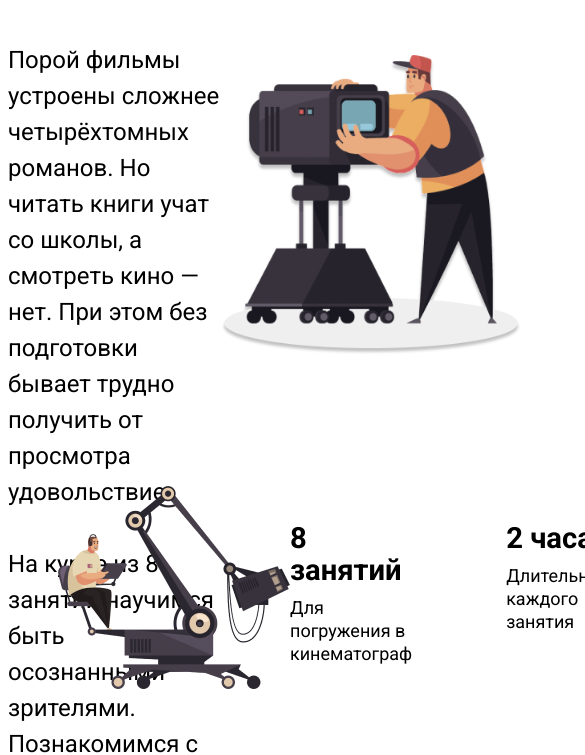
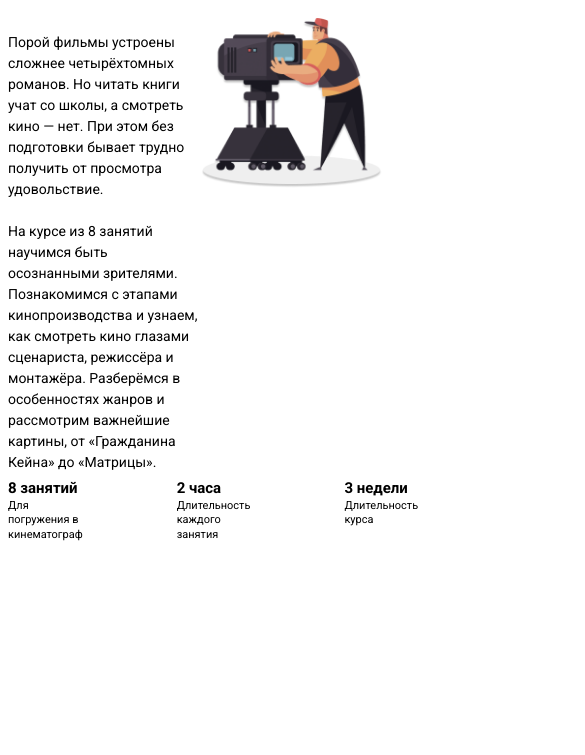
Before and after one commit to 1lkin/task15website, a plain HTML site: page index.html in a window 390 px wide. Shown: the part 91-846 px from the top of the page, 585 px wide, since content can reach past the window. Drawn offline with Linux system fonts and the light colour scheme.

Commit message:
adding middle screen features

```diff
--- a/style.css
+++ b/style.css
@@ -5,11 +5,11 @@ body {
 h1 {
   margin-left: 100px;
   margin-top: 50px;
+  font-size: 55px;
 }
 .top {
   /* border: red solid 2px; */
   display: flex;
-  /* margin: 50px; */
   justify-content: space-around;
 }
 .text {
@@ -18,40 +18,40 @@ h1 {
   left: 0px;
   top: 202px;
 }
-p {
-font-size: 24px;
-font-weight: 400;
-line-height: 36px;
-letter-spacing: 0em;
-text-align: left;
 
+.text p {
+  font-style: normal;
+  font-weight: 400;
+  font-size: 24px;
+  line-height: 130%;
+  letter-spacing: 0em;
+  text-align: left;
 }
 .top img {
-  width: 300px;
-  height: 300px;
+  width: 366px;
+  height: 344px;
   right: 0px;
-  /* top: 226px; */
-  align-self: center;
 }
 .bottom {
   width: 90%;
   justify-content: space-around;
   display: flex;
-  margin-top: 94px;
+  margin-top: calc(300px - 20vw);
   /* margin: 50px; */
   /* border: royalblue 2px solid; */
   align-items: center;
 }
 .bottom img {
   margin-left: 50px;
-  height: 203px;
-  width: 232px;
+  height: 15vw;
+  max-height: 203px;
 }
 .info {
   /* border: black 2px solid; */
   display: flex;
   justify-content: space-around;
   right: 20px;
+  min-width: none;
 }
 .info div {
   font-size: 25px;
@@ -64,7 +64,7 @@ text-align: left;
   font-family: Roboto;
 font-size: 18px;
 font-weight: 400;
-line-height: 23px;
+line-height: 130%;
 letter-spacing: 0em;
 text-align: left;
 margin-top: -20px;
@@ -72,81 +72,38 @@ margin-top: -20px;
 .lesson-duration {
   margin: 0 94px;
 }
-/* .wrapper {
-  display: flex;
-  width: 80%;
-  justify-content: center;
-  margin: 0 10%;
+
+@media screen and (max-width: 829px){
+  h1 {
+    font-size: 32px;
+  }
+  .text {
+    width: 383.41px;
+    height: 216.61px;
+    left: 72px;
+    top: 120px;
+  }
+  .text p {
+    font-size: 14px;
+    line-height: 21px;
+    }
+  .top img {
+    width: 182px;
+    height: 170px;
+    left: 565.45px;
+    top: 134.19px;
+  }
+  .bottom img {
+    display: none;
+  }
+  .info h3 {
+  font-size: 15px;
+  }
+  .info p {
+    font-size: 11px;
+  }
 }
-.left {
-  display: inline-block;
-  background-color: #b99566;
-  width: 22%;
-  height: 40vh;
-  margin: 0 1px;
-}
-.right {
-  display: inline-block;
-  width: 75%;
-  height: calc(100vh - 300px);
-  margin: 0 1px;
-  background-color:#b99566;
-} */
-
-
-
-
-
-
-
-/* .top {
-
-  background-color:red;
-  position:relative;
-}
-
-.text {
-  width:662px;
-  height:374px;
-  background-color:#999999;
-  position:absolute;
-  left: 124px;
-}
-img {
-  width:366px;
-  height:344px;
-  background-color:#666666;
-  position:absolute;
-  right:124px;
-} */
-
-
-
-
-
-
-
-
-
-
-
-
-
-
-
-
-
-
-
-
-
-
-
-
 /*
-@media screen and (max-width: 829px){
-
-}
 @media screen and (max-width: 375px){
 
 } */
```
Also changed, not shown: index.html (+0 -8 lines).
